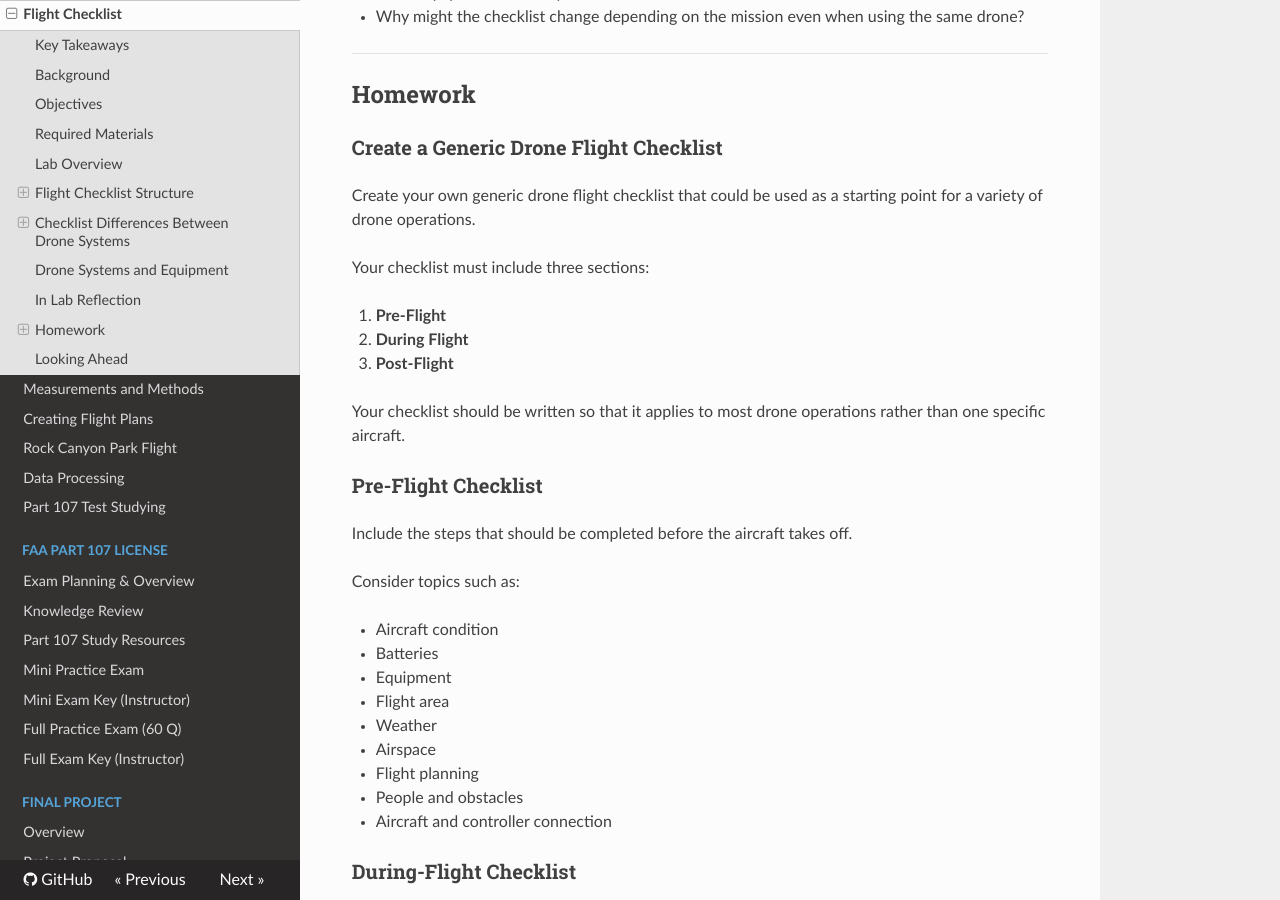
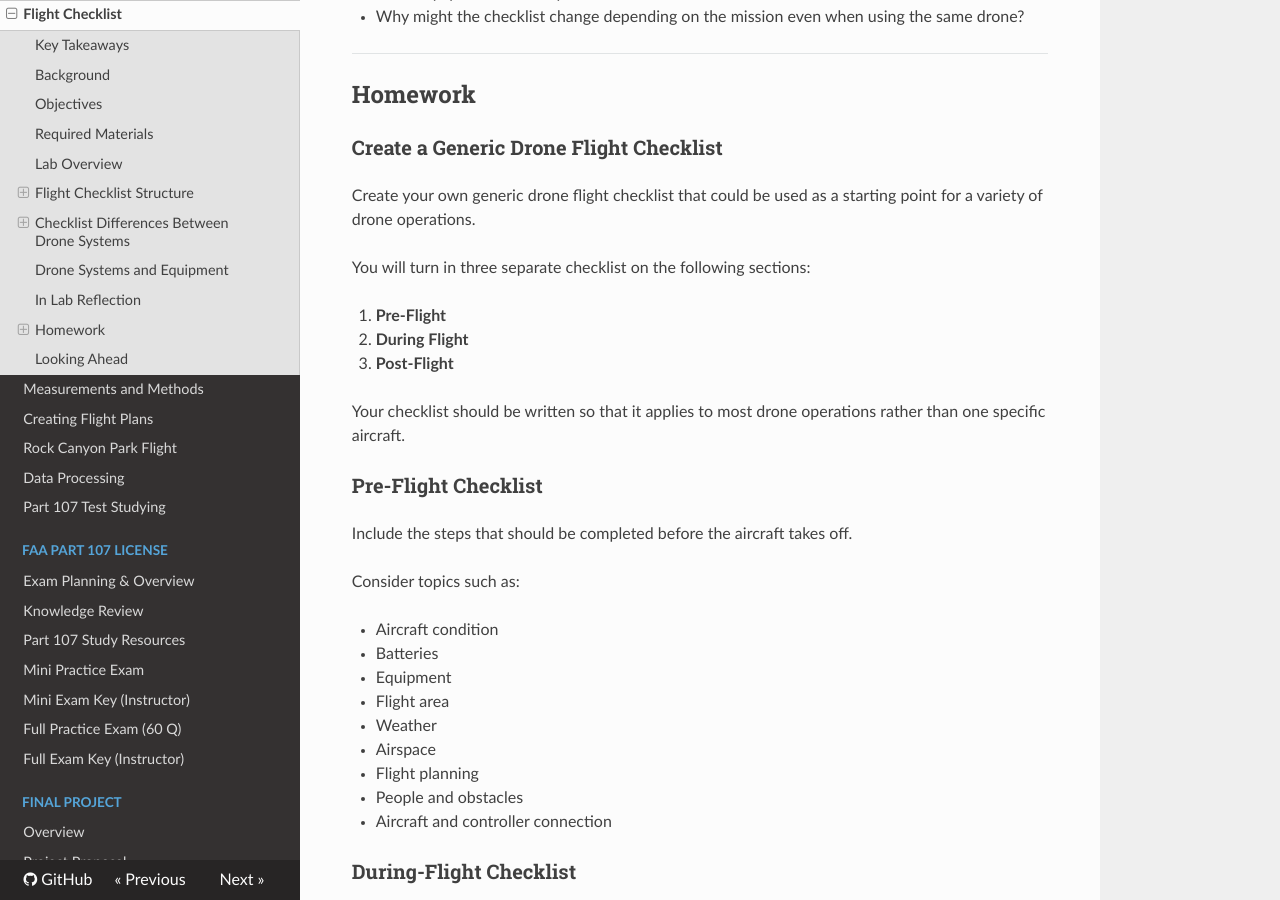
Before and after one commit to byu-cce-drones/content, an MkDocs documentation site: the page built from docs/labs/1_flight_checklist.md, in a window 1280 px wide and 900 px high, scrolled down 7158 px. Built offline with MkDocs 1.6.1, drawn with Linux system fonts in a browser that asks for light colours; nearby versions of some CDN libraries.

Commit message:
Clarify checklist submission requirements
Updated the instructions for submitting the drone flight checklist.

```diff
--- a/docs/labs/1_flight_checklist.md
+++ b/docs/labs/1_flight_checklist.md
@@ -272,7 +272,7 @@ Before leaving the lab, consider the following questions:
 
 Create your own generic drone flight checklist that could be used as a starting point for a variety of drone operations.
 
-Your checklist must include three sections:
+You will turn in three separate checklist on the following sections:
 
 1. **Pre-Flight**
 2. **During Flight**
```
